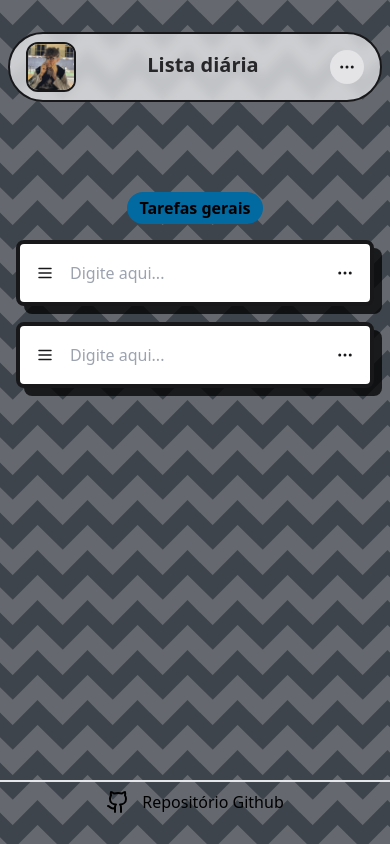
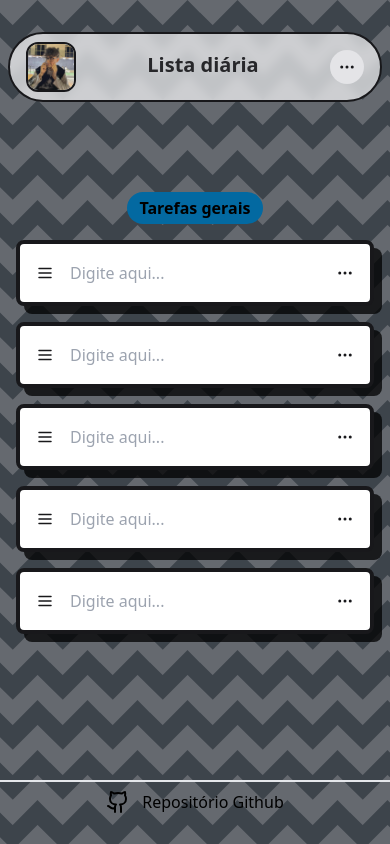
Before and after one commit to rodrigueslucas062/task-manager, a Next.js app: page / in a window 390 px wide. Built offline with nearby package versions, Linux system fonts and the light colour scheme.

Commit message:
📱Improvements in the responsiveness of modal menus

```diff
--- a/src/components/Navbar.jsx
+++ b/src/components/Navbar.jsx
@@ -56,7 +56,7 @@ const Navbar = () => {
                                 <Dialog.Close className="hover:bg-gray-300 p-2 rounded-full absolute top-2 right-2 text-zinc-800">
                                     <X className="size-5" />
                                 </Dialog.Close>
-                                <div className="flex items-center justify-center gap-3 p-4">
+                                <div className="flex items-center justify-center gap-3 px-4 py-1.5">
                                     <div className="rounded-lg mt-8 inline-block w-5/6 relative text-zinc-900">
                                         <div className="flex flex-col items-center justify-center space-y-2">
                                             <span className="font-semibold text-zinc-900 text-lg">Lista diárias</span>
--- a/src/components/Tasks.jsx
+++ b/src/components/Tasks.jsx
@@ -1,39 +1,13 @@
 import * as Dialog from "@radix-ui/react-dialog";
-import { ChevronRight, ListTodo, Menu, MoreHorizontal, Share2, Trash2, X } from "lucide-react";
+import { ChevronRight, ListTodo, Menu, MoreHorizontal, Trash2, X } from "lucide-react";
 import { useState } from "react";
-import { useDrag, DndProvider } from "react-dnd";
-import { HTML5Backend } from "react-dnd-html5-backend";
 
-const DraggableDiv = ({ children }) => {
+const TaskItem = () => {
+    const [taskText, setTaskText] = useState('')
     const shadowStyle = { boxShadow: "8px 8px 0px rgba(0, 0, 0, 0.75)" };
-    const [{ isDragging }, drag] = useDrag({
-        type: 'div',
-        item: { type: 'div' },
-        collect: monitor => ({
-            isDragging: !!monitor.isDragging(),
-        })
-    });
 
     return (
-        <div ref={drag}
-            className="rounded-lg inline-block m-1 max-md:px-2 p-3 w-full lg:w-1/3 relative bg-white border-4 border-zinc-900 text-zinc-900"
-            style={shadowStyle}>
-            {children}
-        </div>
-    );
-};
-
-const Tasks = () => {
-    const shadowStyle = { boxShadow: "8px 8px 0px rgba(0, 0, 0, 0.75)" };
-    const [taskText, setTaskText] = useState('')
-
-    return (
-        <Dialog.Root>
-            <section className="min-h-screen">
-                <div className="flex flex-col items-center pt-48 space-y-4 max-lg:px-4">
-                    <h1 className="bg-sky-700 py-1 px-3 rounded-3xl font-semibold">Tarefas gerais</h1>
-                    <div className="rounded-lg inline-block m-1 max-md:px-2 p-3 w-full lg:w-1/3 relative bg-white border-4 border-zinc-900 text-zinc-900"
-                        style={shadowStyle}>
+        <div className="rounded-lg inline-block m-1 max-md:px-2 p-3 w-full lg:w-1/3 relative bg-white border-4 border-zinc-900 text-zinc-900" style={shadowStyle}>
             <div className="flex items-center justify-between group">
                 <div className="flex gap-2 lg:gap-4">
                     <div className="group-hover:visible cursor-grab bg-white hover:bg-gray-200 p-2 rounded-full">
@@ -44,7 +18,6 @@ const Tasks = () => {
                         className="bg-transparent lg:w-[435px] focus:outline-none"
                         placeholder="Digite aqui..."
                         value={taskText}
-                                    onChange={(e) => setTaskText(e.target.value)}
                     />
                 </div>
                 <div className="flex gap-2 lg:gap-4">
@@ -59,35 +32,20 @@ const Tasks = () => {
                 </div>
             </div>
         </div>
+    );
+};
 
-                    <div className="rounded-lg inline-block m-1 max-md:px-2 p-3 w-full lg:w-1/3 relative bg-white border-4 border-zinc-900 text-zinc-900"
-                        style={shadowStyle}>
-                        <div className="flex items-center justify-between group">
-                            <div className="flex gap-2 lg:gap-4">
-                                <div className="group-hover:visible cursor-grab bg-white hover:bg-gray-200 p-2 rounded-full">
-                                    <Menu size={18} />
-                                </div>
-                                <input
-                                    type="text"
-                                    className="bg-transparent lg:w-[435px] focus:outline-none"
-                                    placeholder="Digite aqui..."
-                                    value={taskText}
-                                    onChange={(e) => setTaskText(e.target.value)}
-                                />
-                            </div>
-                            <div className="flex gap-2 lg:gap-4">
-                                {taskText &&
-                                    <span className="bg-sky-700 hover:bg-sky-900 cursor-pointer text-white font-semibold py-1 px-3 rounded-3xl">Feito!</span>
-                                }
-                                <Dialog.Trigger
-                                    className="lg:invisible group-hover:visible bg-white hover:bg-gray-200 p-2 rounded-full"
-                                    onClick={(e) => e.stopPropagation()}>
-                                    <MoreHorizontal size={18} />
-                                </Dialog.Trigger>
-                            </div>
-                        </div>
-                    </div>
+const Tasks = () => {
+    const shadowStyle = { boxShadow: "8px 8px 0px rgba(0, 0, 0, 0.75)" };
 
+    return (
+        <Dialog.Root>
+            <section className="min-h-screen">
+                <div className="flex flex-col items-center pt-48 space-y-4 max-lg:px-4">
+                    <h1 className="bg-sky-700 py-1 px-3 rounded-3xl font-semibold">Tarefas gerais</h1>
+                    {[...Array(5)].map((_, index) => (
+                        <TaskItem key={index} shadowStyle={shadowStyle} index={index} />
+                    ))}
                 </div>
             </section>
 
```
Lines whose indentation alone changed are shown as unchanged.
